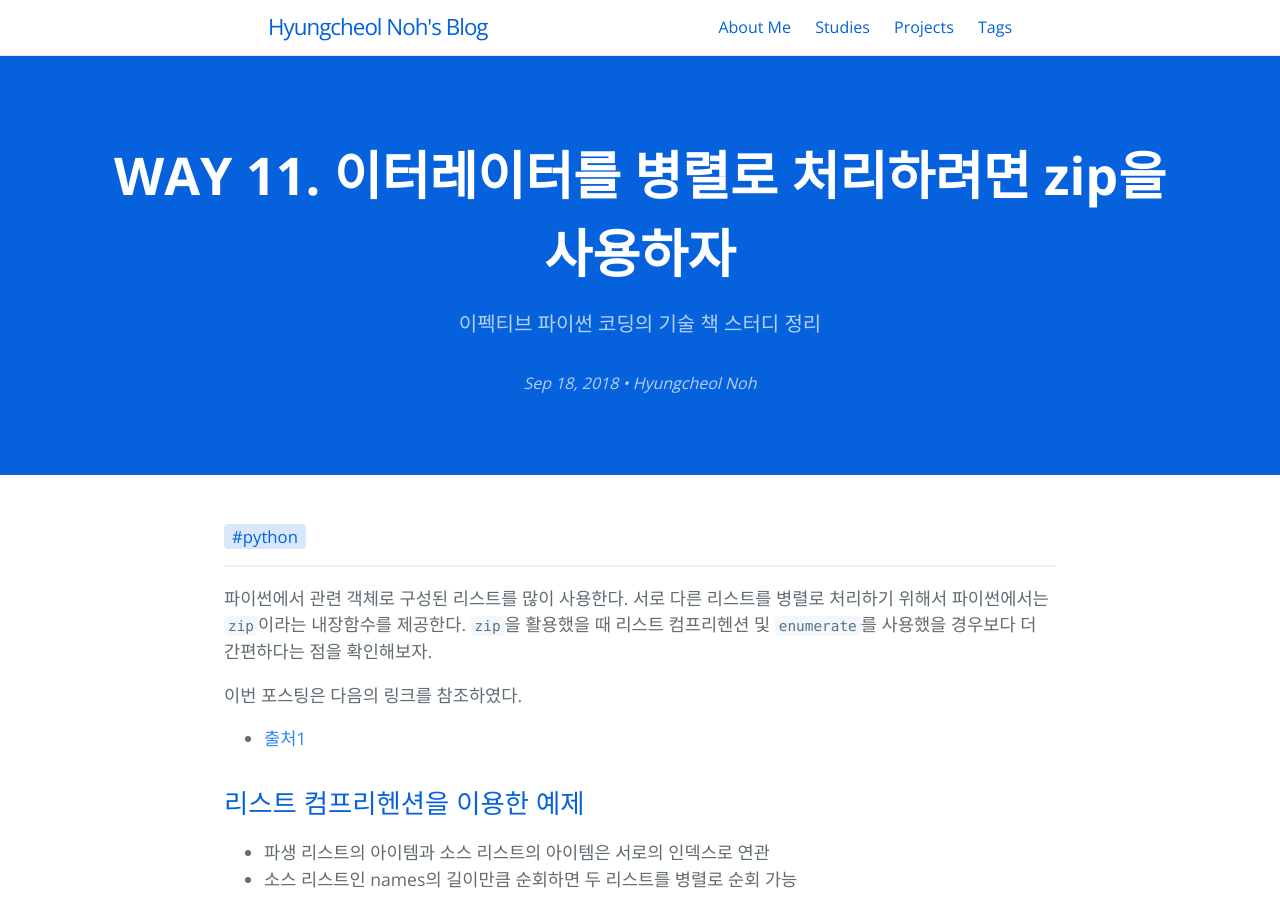
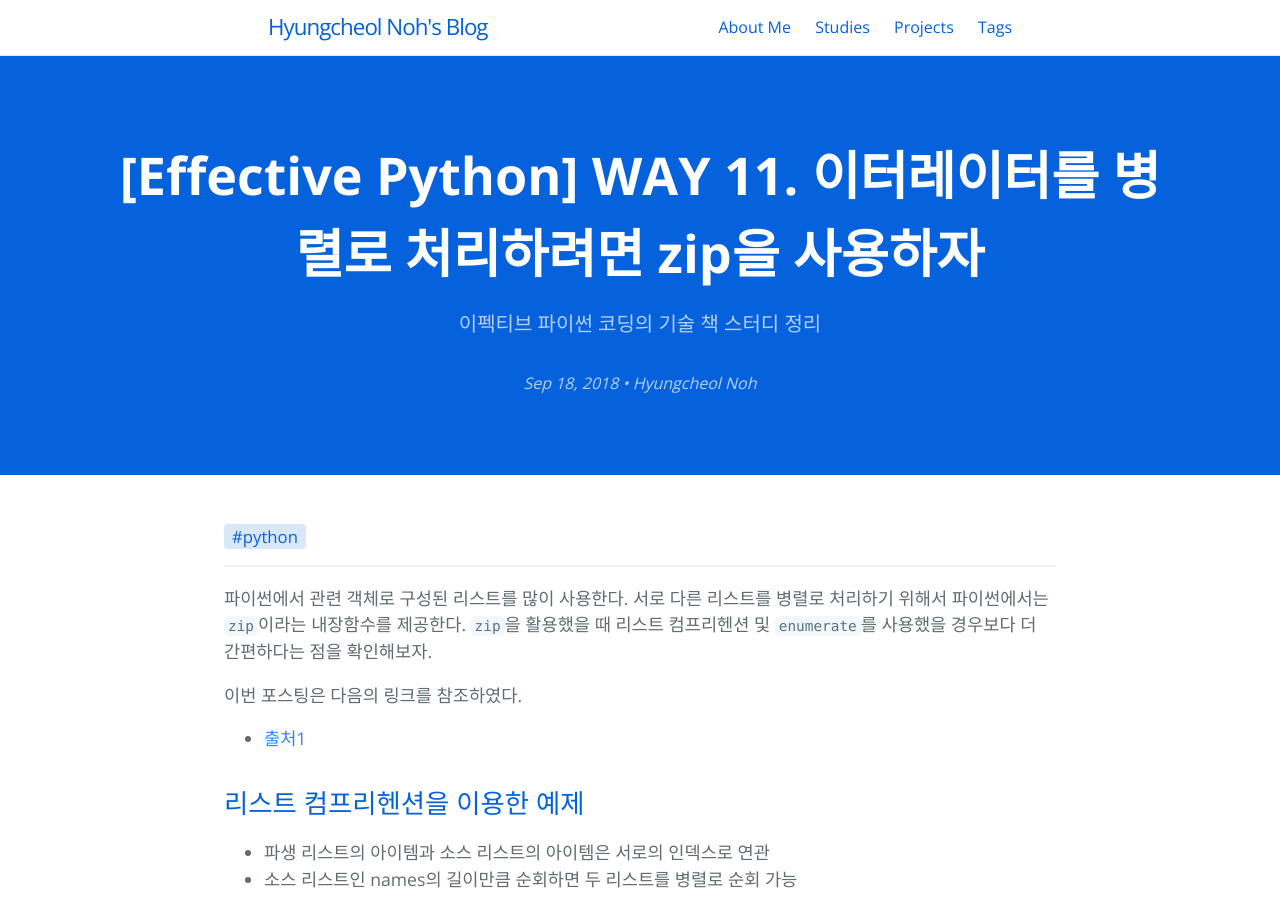
Before and after one commit to hcnoh/hcnoh.github.io, a Jekyll site: the page built from _posts/2018-09-18-effective-python-way11.md, in a window 1280 px wide and 900 px high. Built offline with Jekyll 4.4.1, drawn with Linux system fonts in a browser that asks for light colours; comment, search, counter and statistics services are not loaded; some of the changed lines change nothing that is shown.

Commit message:
Update 2018-09-18-effective-python-way11.md

```diff
--- a/_posts/2018-09-18-effective-python-way11.md
+++ b/_posts/2018-09-18-effective-python-way11.md
@@ -1,10 +1,10 @@
 ---
 layout: post
-title: "WAY 11. 이터레이터를 병렬로 처리하려면 zip을 사용하자"
+title: "[Effective Python] WAY 11. 이터레이터를 병렬로 처리하려면 zip을 사용하자"
 date: 2018-09-18 18:48:37
 tagline: "이펙티브 파이썬 코딩의 기술 책 스터디 정리"
 categories:
-- 이펙티브 파이썬 스터디
+- Effective Python
 tags:
 - python
 image: /thumbnail-mobile.png
```
